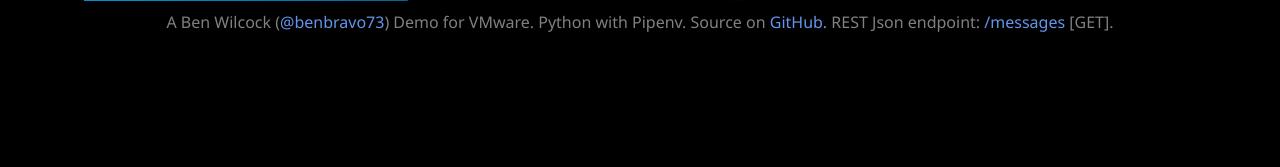
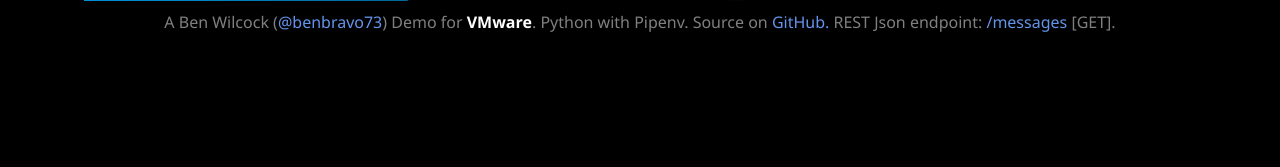
Before and after one commit to benwilcock/python-pipenv, a Flask app: page / in a window 1280 px wide. Shown: the part 633-800 px from the top of the page. Run offline with Flask 2, Linux system fonts and the light colour scheme.

Commit message:
emphasised the client name in the index and removed ffmpeg dep

```diff
--- a/templates/index.html
+++ b/templates/index.html
@@ -34,7 +34,7 @@
   <body style="background-color:#000000">
     <center>
     <img style="display: block; margin-left: auto; margin-right: auto; width: 88%;" src="static/tap-into-prod.png"/>
-    <p>A Ben Wilcock (<a href="https://twitter.com/benbravo73" style="">@benbravo73</a>) Demo for {{client}}.
+    <p>A Ben Wilcock (<a href="https://twitter.com/benbravo73" style="">@benbravo73</a>) Demo for <b style="color: white;">{{client}}</b>.
       {{framework}}.
       Source on <a href="https://github.com/benwilcock/python-pipenv">GitHub.</a>
       REST Json endpoint: <a href="/messages">/messages</a> [GET].
```
Also changed, not shown: requirements.txt (added, +15 -0 lines), 2 other files.
